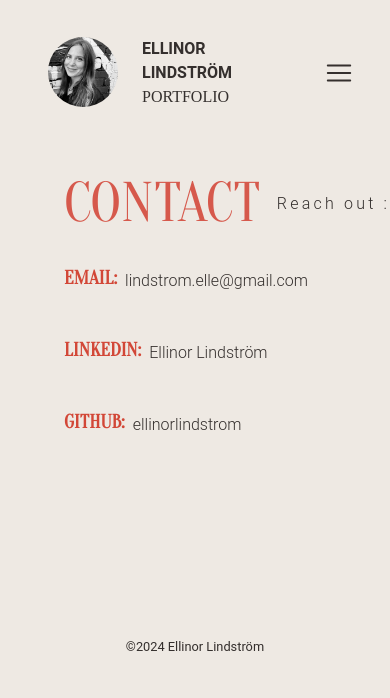
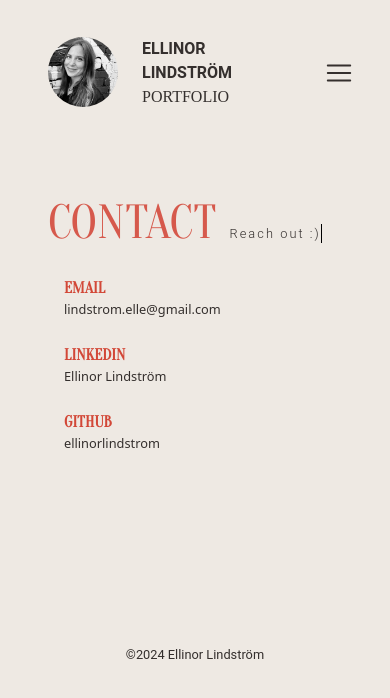
Before and after one commit to ellinorlindstrom/portfolio-24, a React (Vite) app: page /contact in a window 390 px wide. Shown: the top 698 px of the page. Built offline with nearby package versions, Linux system fonts and the light colour scheme; a web font is replaced by a local one.

Commit message:
refine contact page

```diff
--- a/src/pages/ContactPage.tsx
+++ b/src/pages/ContactPage.tsx
@@ -4,6 +4,7 @@ import '../scss/ContactPage.scss';
 const ContactPage: React.FC = () => {
   return (
     <>
+    <div className='contact-page-container'>
       <div className='contact-page-text'>
         <h2 className='contact-page-title'>
           CONTACT
@@ -17,26 +18,27 @@ const ContactPage: React.FC = () => {
       <div className='contact-content'>
         <div className='contact-details-container'>
           <div className='contact-details'>
-            <span className='contact-title'>EMAIL:</span>
+            <span className='contact-title'>EMAIL</span>
             <a href="mailto:lindstrom.elle@gmail.com" className='contact-address'>
              lindstrom.elle@gmail.com
             </a>
           </div>
           <div className='contact-details'>
-            <span className='contact-title'>LINKEDIN:</span>
+            <span className='contact-title'>LINKEDIN</span>
             <a href="https://www.linkedin.com/in/ellinor-amanda-lindstrom/" className='contact-address'>
               Ellinor Lindström
             </a>
           </div>
           <div className='contact-details'>
-            <span className='contact-title'>GITHUB:</span>
+            <span className='contact-title'>GITHUB</span>
             <a href="https://github.com/ellinorlindstrom" className='contact-address'>
               ellinorlindstrom
             </a>
           </div>
         </div>
       </div>
-      <Footer />
+    </div>
+    <Footer />
     </>
   );
 };
--- a/src/scss/ContactPage.scss
+++ b/src/scss/ContactPage.scss
@@ -1,83 +1,44 @@
-.contact-page-text {
-    display: flex;
-    flex-direction: row;
-    align-items: flex-end;
-    padding-top: 1rem;
+  .contact-page-container
+  {
+    margin: 3rem;
    }
 
   .contact-page-title {
     font-family: Oranienbaum;
     font-size: 3rem;
-    font-weight: 200;
-    margin-right: 1rem;
+    margin-right: .8rem;
     color: #D6594C;
-
-  }
-
-  .contact-content {
-    display: flex;
-    flex-direction: column;
-    font-family: Roboto, sans-serif;
-    font-size: 2rem;
-    font-weight: 300;
-    padding-bottom: .5rem;
+    display: inline-block;
   }
 
   .contact-details-container {
     display: flex;
     flex-direction: column;
     gap: 1.5rem;
+    margin: 1rem;
+  }
+
+  .contact-details {
+    display: flex;
+    flex-direction: column;
+    align-items: left;
   }
 
   .contact-title {
     font-size: 1rem;
     font-weight: bold;
-    vertical-align: bottom;
     font-family: "Oranienbaum", serif;
     color: #D24737;
   }
 
   .contact-address {
-    font-size: .7rem;
+    font-size: .8rem;
     text-decoration: none;
-    margin-bottom: none;
-    vertical-align: bottom;
-    display: inline-block;
-    margin-left: 0.5rem;
+    font-weight: 300;
   }
 
-  .internship-details {
-    font-size: .7rem;
-    padding-left: 0;
-    font-family: Roboto, sans-serif;
-    font-weight: 300;
-    margin-top: 1.5rem;
-  }
-
-  .internship-details h3 {
-    font-family: "Oranienbaum", serif;
-    font-size: 1.5rem;
-    margin-bottom: .5rem;
-    margin-top: 2rem;
-    font-weight: 200;
-    color: #D24737;
-  }
-
-  .internship-details p {
-    margin-top: 0.5rem;
-    width: 50rem;
-    line-height: 1.5rem;
-    width: 70vw;
-  }
-
-  .internship-details strong {
-    display: block;
-    margin-top: 1rem;
-    font-weight: 550;
-  }
-
-  .bolder {
-    font-weight: 400;
+  .contact-address:hover {
+    text-decoration: underline;
   }
 
   .typing-container{
@@ -85,14 +46,13 @@
   }
 
   .contact-page-subtitle {
-    font-size: .3rem;
-    letter-spacing: 0.2em;
+    font-size: .8rem;
+    letter-spacing: 0.16em;
     font-family: Roboto, sans-serif;
     border-right: .07em solid black;
     font-weight: 300;
     width: 100%;
     white-space: nowrap;
-    overflow: hidden;
     animation:
         typing 3s steps(12),
         cursor .7s step-end infinite alternate;
@@ -117,148 +77,26 @@
   }
 
 
-  @media (max-width: 1920px) {
 
+ @media (min-width: 768px) {
 
     .contact-page-title {
-      font-size: 10rem;
-      padding-top: 3rem;
-      padding-left: 4rem;
-      }
+      font-size: 6rem;
+      vertical-align: bottom;
+      margin-bottom: 0;
 
-      .contact-content {
-        margin-left: 4rem;
       }
 
       .contact-page-subtitle {
-        font-size: 1.4rem;
-        margin-bottom: 2.7rem;
+        font-size: 1.2rem;
       }
 
       .contact-title {
-          font-size: 1.5rem;
+        font-size: 1.6rem;
       }
 
       .contact-address {
-            font-size: 1.1rem;
-            }
-
-        .internship-details h3 {
-          font-size: 2rem;
-          }
-
-      .internship-details p {
         font-size: 1.2rem;
-       width: 40vw;
       }
 
   }
-
-  @media (max-width: 1575px) {
-
-    .contact-page-title {
-      font-size: 9rem;
-      margin-left: 3rem;
-      }
-
-    .contact-content {
-      padding-left: 3rem;
-      }
-
-    .contact-page-subtitle {
-      font-size: 1.4rem;
-      margin-bottom: 2.5rem;
-      }
-
-      .contact-title {
-        font-size: 1.5rem;
-        }
-
-        .contact-address {
-          font-size: 1.1rem;
-          }
-
-      .internship-details h3 {
-        font-size: 2rem;
-        }
-
-    .internship-details p {
-     font-size: 1.2rem;
-     width: 50vw;
-    }
-  }
-
-  @media (max-width: 992px) {
-
-
-    .contact-page-text {
-      padding-left: 1.2rem;
-    }
-
-    .contact-page-title {
-      font-size: 6rem;
-      padding-top: .7rem;
-      margin-bottom: none;
-      margin-left: 1.2rem;
-      }
-
-      .contact-page-subtitle {
-        font-size: 1rem;
-        margin-bottom: 1.8rem;
-        }
-
-        .contact-title {
-          font-size: 1.2rem;
-          }
-
-          .contact-address {
-            font-size: 1rem;
-            }
-
-        .internship-details h3 {
-          font-size: 1.5rem;
-          }
-
-      .internship-details p {
-       font-size: 1rem;
-      }
-
-  }
-
- @media (max-width: 768px) {
-
-    .contact-page-title {
-      font-size: 4rem;
-      padding-top: .5rem;
-      margin-left: 1.5rem;
-      }
-
-      .contact-page-text {
-        padding-left: 1rem;
-      }
-
-      .internship-details p {
-        width: 70vw;
-       }
-
-  }
-
-  @media (max-width: 700px) {
-
-    .contact-page-title {
-      margin-left: 0rem;
-      }
-
-      .contact-page-text {
-        padding-left: 0rem;
-        margin-left: 0rem;
-      }
-      .contact-content {
-        padding-left: 0rem;
-      }
-
-    .contact-page-title {
-      font-size: 3.5rem;
-      }
-
-  }
```
Lines whose indentation alone changed are shown as unchanged.
